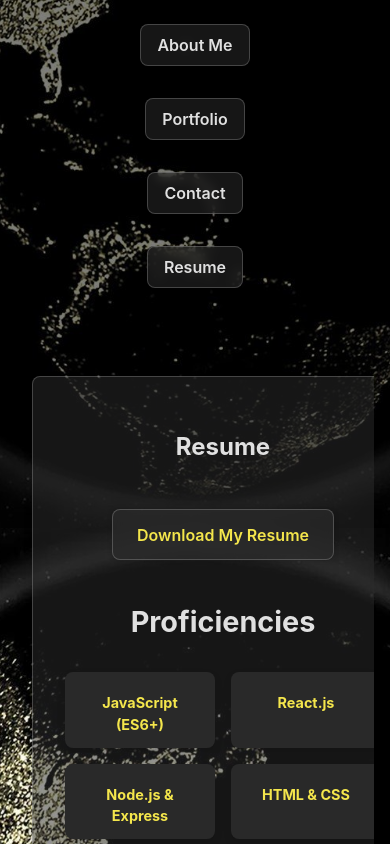
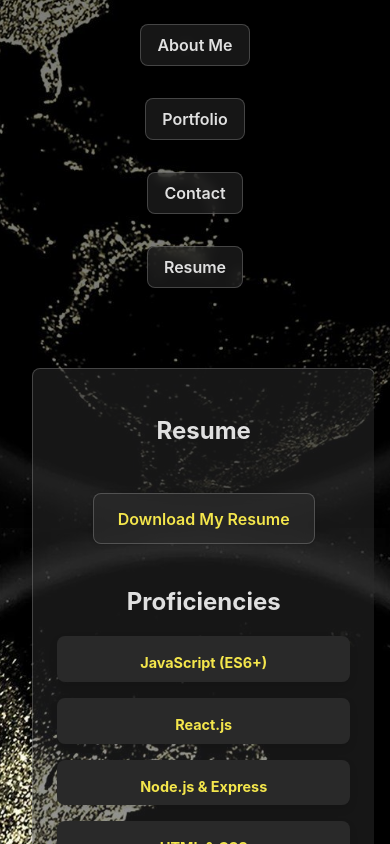
Before and after one commit to Romantech91/My--portfolio-2, a React (Vite) app: page /resume in a window 390 px wide. Shown: the part 316-1160 px from the top of the page. Built offline with nearby package versions, Linux system fonts and the light colour scheme; the HTML template or start-up script is replaced by a standard one.

Commit message:
resume.css edited for mobile

```diff
--- a/src/components/Resume.css
+++ b/src/components/Resume.css
@@ -69,3 +69,33 @@
   color: inherit; /* Inherit the yellow color from the parent */
   margin-top: 0.5rem;
 }
+/* Mobile responsiveness */
+/* Mobile responsiveness */
+@media (max-width: 768px) {
+  .resume {
+    width: 90%; /* Increase container width for better fit */
+    padding: 1.5rem; /* Reduce padding for more space */
+    margin: 1.5rem auto; /* Center the container on smaller screens */
+  }
+
+  .resume h3 {
+    font-size: 1.5rem; /* Adjust heading size */
+    margin-bottom: 1rem; /* Add margin for spacing */
+  }
+
+  .resume ul {
+    max-width: 100%; /* Ensure the proficiency list takes full width */
+    margin: 1rem auto; /* Center the proficiency list */
+    padding: 0;
+  }
+
+  .resume ul li {
+    padding: 0.5rem; /* Adjust padding for items */
+    font-size: 1rem; /* Make text more readable */
+  }
+
+  .resume-download {
+    padding: 0.8rem 1.5rem; /* Adjust button padding */
+    font-size: 1rem; /* Adjust button text size */
+  }
+}
```
